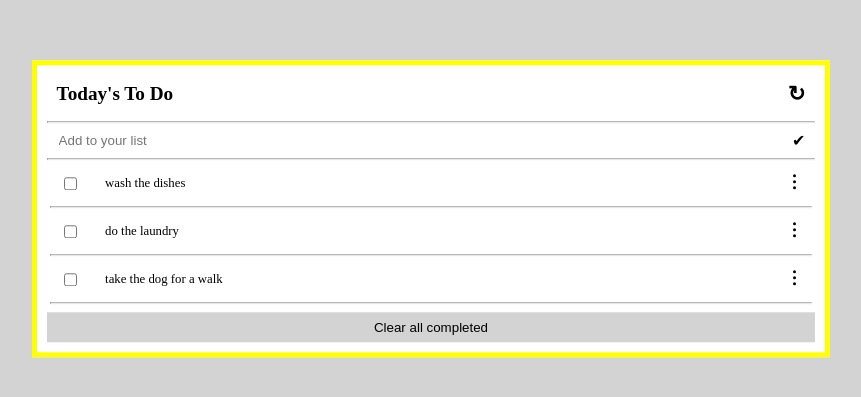
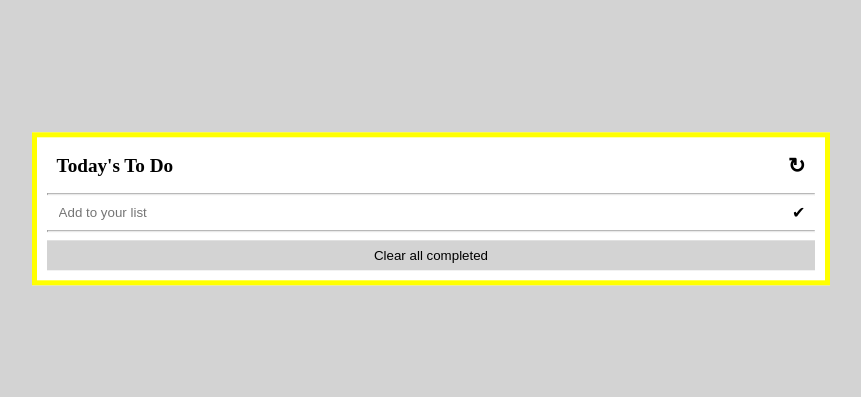
Before and after one commit to OmarMWarraich/todo-list, a website built with webpack: page src/index.html in a window 1280 px wide. Shown: the part 191-588 px from the top of the page, without its empty margins (209-1070 px from the left). Built offline with nearby package versions, Linux system fonts and the light colour scheme.

Commit message:
feat: Remove hardcoded items from tasks array

```diff
--- a/src/index.html
+++ b/src/index.html
@@ -4,9 +4,7 @@
     <meta charset="UTF-8">
     <meta name="viewport" content="width=device-width, initial-scale=1.0">
     <title>TodoList</title>
-    <link href="https://fonts.googleapis.com/css?family=Roboto:400,700&display=swap" rel="stylesheet">
 </head>
 <body>
-    <div></div>
 </body>
 </html>
--- a/src/index.js
+++ b/src/index.js
@@ -15,23 +15,7 @@ todoList.innerHTML = `
                       `;
 body.appendChild(todoList);
 
-const todoArray = [
-  {
-    description: 'wash the dishes',
-    completed: false,
-    index: 0,
-  },
-  {
-    description: 'do the laundry',
-    completed: false,
-    index: 1,
-  },
-  {
-    description: 'take the dog for a walk',
-    completed: false,
-    index: 2,
-  },
-];
+const todoArray = [];
 
 const todoListItems = document.querySelector('.todo-list-items');
 todoArray.forEach((todo) => {
```
